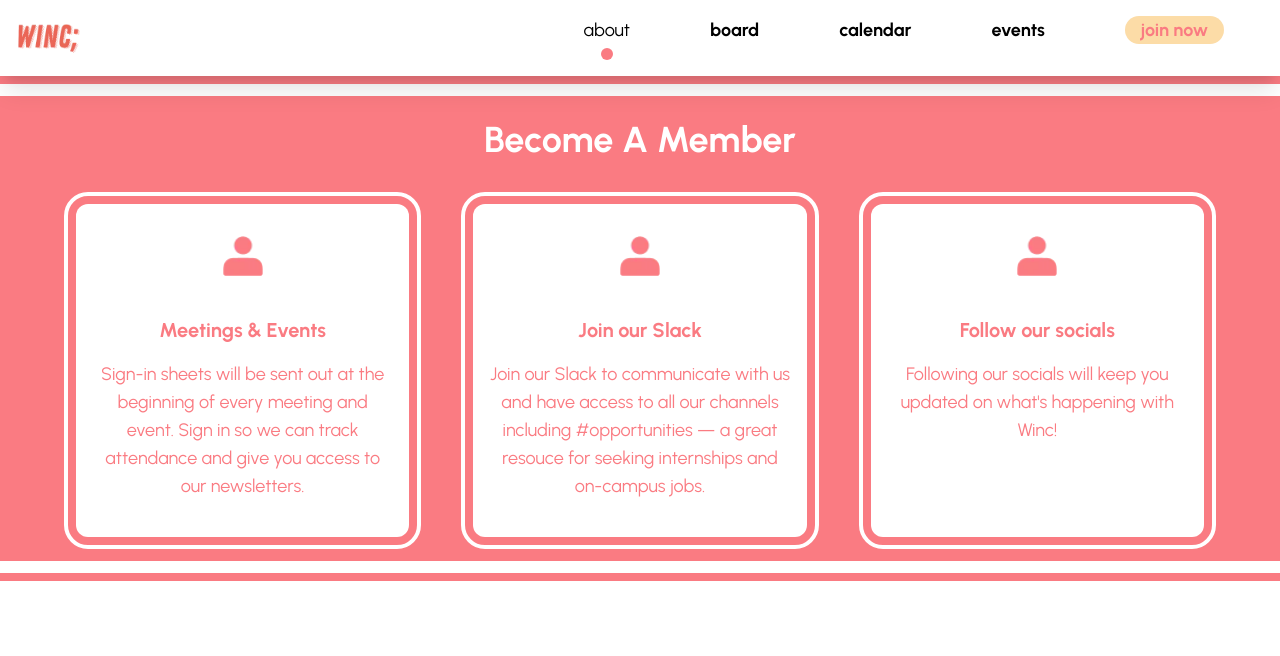
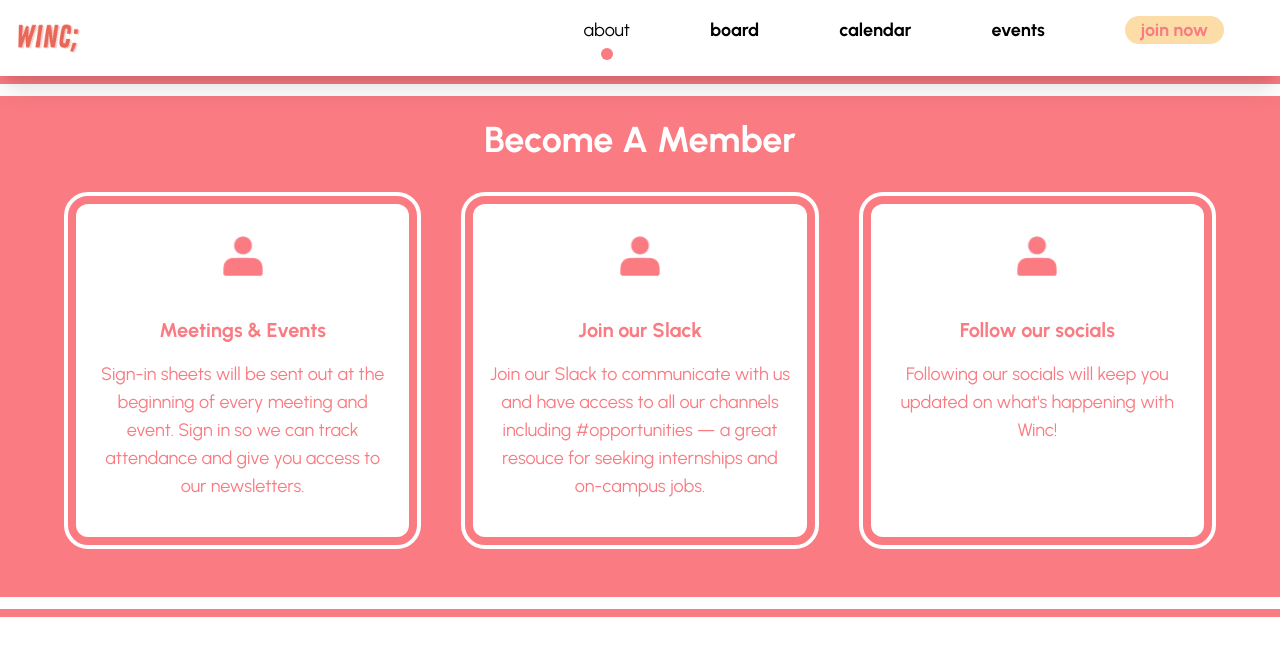
Before and after one commit to acm-ucr/winc-website, a Next.js app: page /about in a window 1280 px wide. Shown: the top 656 px of the page. Built offline with nearby package versions, Linux system fonts and the light colour scheme.

Commit message:
add padding

```diff
--- a/src/components/about/becomemember.tsx
+++ b/src/components/about/becomemember.tsx
@@ -6,7 +6,7 @@ const BecomeMember = () => {
   return (
     <>
       <div className="mb-3 h-2 w-full bg-winc-red-400" />
-      <div className="w-full bg-winc-red-400 p-3 px-8 lg:px-16">
+      <div className="w-full bg-winc-red-400 p-3 px-8 pb-12 lg:px-16">
         <p className="p-3 pb-8 text-center text-4xl font-bold text-white">
           Become A Member
         </p>
```
